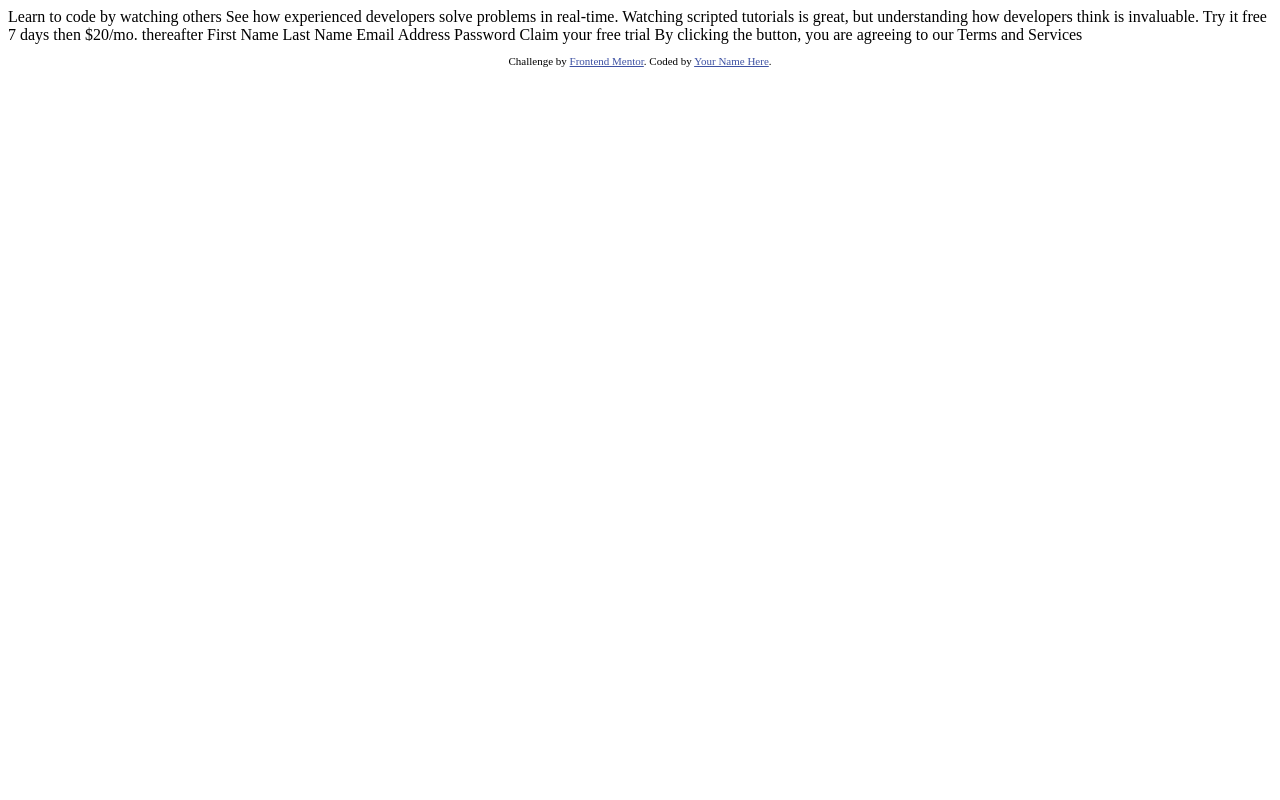
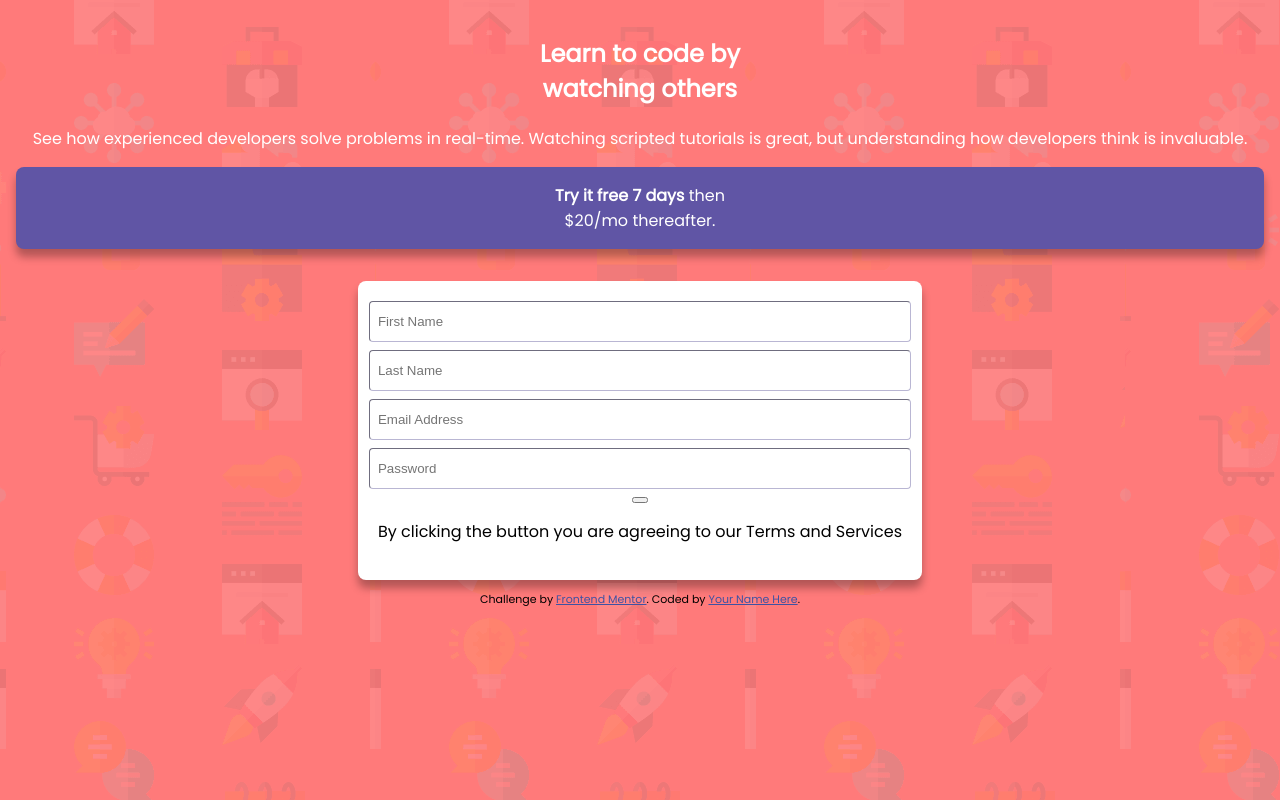
Before and after one commit to maaxg/intro-component-with-signup-form, a plain HTML site: page index.html in a window 1280 px wide. Drawn offline with Linux system fonts and the light colour scheme.

Commit message:
feat: inputs and title

```diff
--- a/index.html
+++ b/index.html
@@ -1,41 +1,63 @@
 <!DOCTYPE html>
 <html lang="en">
   <head>
-  <meta charset="UTF-8">
-  <meta name="viewport" content="width=device-width, initial-scale=1.0"> <!-- displays site properly based on user's device -->
-
-  <link rel="icon" type="image/png" sizes="32x32" href="./images/favicon-32x32.png">
+    <meta charset="UTF-8" />
+    <meta name="viewport" content="width=device-width, initial-scale=1.0" />
+    <!-- displays site properly based on user's device -->
+    <link rel="stylesheet" href="styles.css" />
+    <link
+      rel="icon"
+      type="image/png"
+      sizes="32x32"
+      href="./images/favicon-32x32.png"
+    />
 
     <title>Frontend Mentor | Intro component with sign up form</title>
 
     <!-- Feel free to remove these styles or customise in your own stylesheet 👍 -->
     <style>
-    .attribution { font-size: 11px; text-align: center; }
-    .attribution a { color: hsl(228, 45%, 44%); }
+      .attribution {
+        font-size: 11px;
+        text-align: center;
+      }
+      .attribution a {
+        color: hsl(228, 45%, 44%);
+      }
     </style>
   </head>
   <body>
-
-  Learn to code by watching others
-
-  See how experienced developers solve problems in real-time. Watching scripted tutorials is great,
-  but understanding how developers think is invaluable.
-
-  Try it free 7 days then $20/mo. thereafter
-
-  First Name
-  Last Name
-  Email Address
-  Password
-
-  Claim your free trial
-
-  By clicking the button, you are agreeing to our Terms and Services
+    <section>
+      <h1 class="title">
+        Learn to code by <br />
+        watching others
+      </h1>
+      <p class="description">
+        See how experienced developers solve problems in real-time. Watching
+        scripted tutorials is great, but understanding how developers think is
+        invaluable.
+      </p>
+    </section>
+    <section class="box-shadow price-card">
+      <p class="price-card-info">
+        <strong>Try it free 7 days</strong> then <br />
+        $20/mo thereafter.
+      </p>
+    </section>
+    <div class="box-shadow card">
+      <input class="input" placeholder="First Name" />
+      <input class="input" placeholder="Last Name" />
+      <input class="input" placeholder="Email Address" />
+      <input class="input" placeholder="Password" />
+      <button title="Claim your free trial"></button>
+      <p>By clicking the button you are agreeing to our Terms and Services</p>
+    </div>
 
     <footer>
       <p class="attribution">
-      Challenge by <a href="https://www.frontendmentor.io?ref=challenge" target="_blank">Frontend Mentor</a>.
-      Coded by <a href="#">Your Name Here</a>.
+        Challenge by
+        <a href="https://www.frontendmentor.io?ref=challenge" target="_blank"
+          >Frontend Mentor</a
+        >. Coded by <a href="#">Your Name Here</a>.
       </p>
     </footer>
   </body>
--- /dev/null
+++ b/styles.css
@@ -0,0 +1,60 @@
+@import url("https://fonts.googleapis.com/css?family=Poppins&display=swap");
+body {
+  display: flex;
+  flex: 1;
+  flex-direction: column;
+  align-items: center;
+  justify-content: center;
+  text-align: center;
+  font-family: Poppins;
+  background-image: url(images/bg-intro-mobile.png);
+  background-color: hsl(0, 100%, 74%);
+  padding: 0.5rem;
+}
+
+.box-shadow {
+  box-shadow: 0 0.5rem 0.5rem rgba(0, 0, 0, 0.3);
+}
+
+.title {
+  color: white;
+  font-weight: 700;
+}
+
+.description {
+  color: white;
+  font-weight: 300;
+}
+
+.price-card {
+  background-color: hsl(248, 32%, 49%);
+  border-radius: 0.5rem;
+  width: 100%;
+
+  margin-bottom: 2rem;
+}
+
+.price-card-info {
+  color: white;
+  font-weight: 300;
+}
+
+.card {
+  display: flex;
+  flex: 1;
+  flex-direction: column;
+  justify-content: center;
+  align-items: center;
+  background-color: white;
+  border-radius: 0.5rem;
+  padding: 1.25rem;
+}
+
+.input {
+  width: 100%;
+  margin-bottom: 0.5rem;
+  padding: 0.75rem 0.5rem 0.75rem 0.5rem;
+  border-radius: 0.25rem;
+  border-width: 0.1px;
+  border-color: hsl(246, 25%, 77%);
+}
```
Lines whose indentation alone changed are shown as unchanged.
